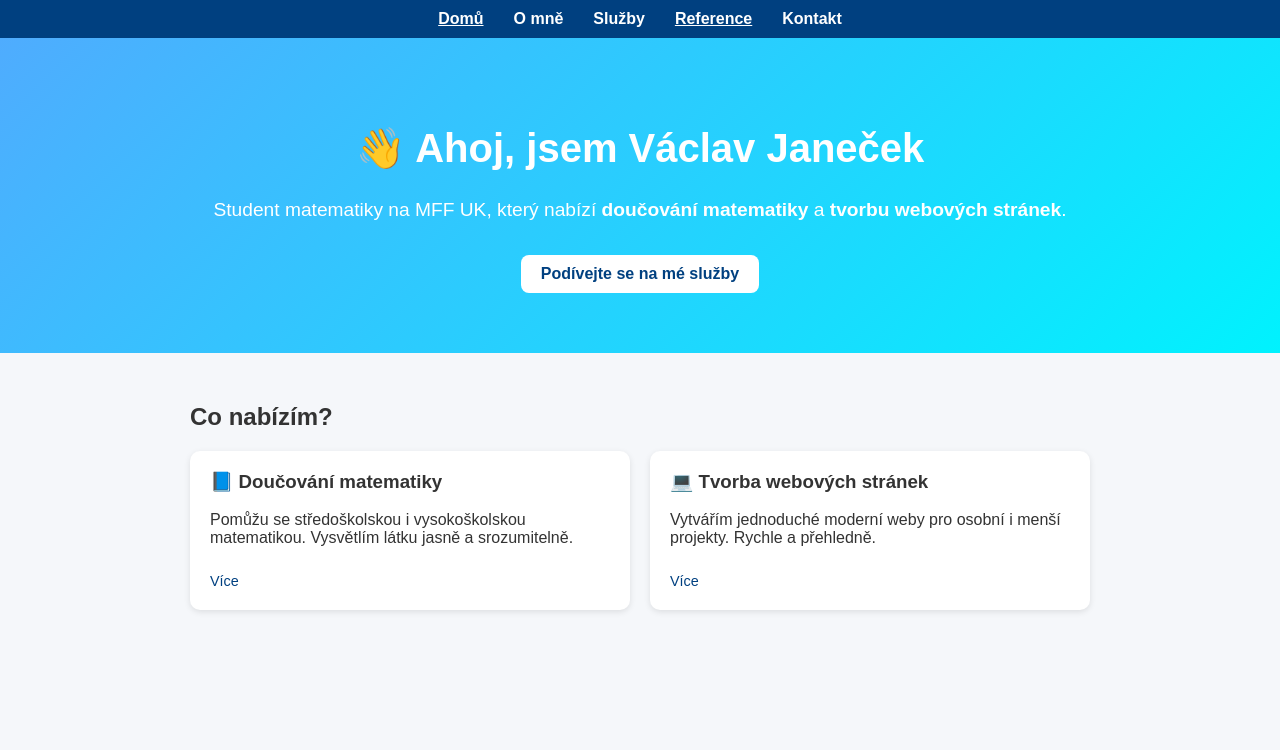
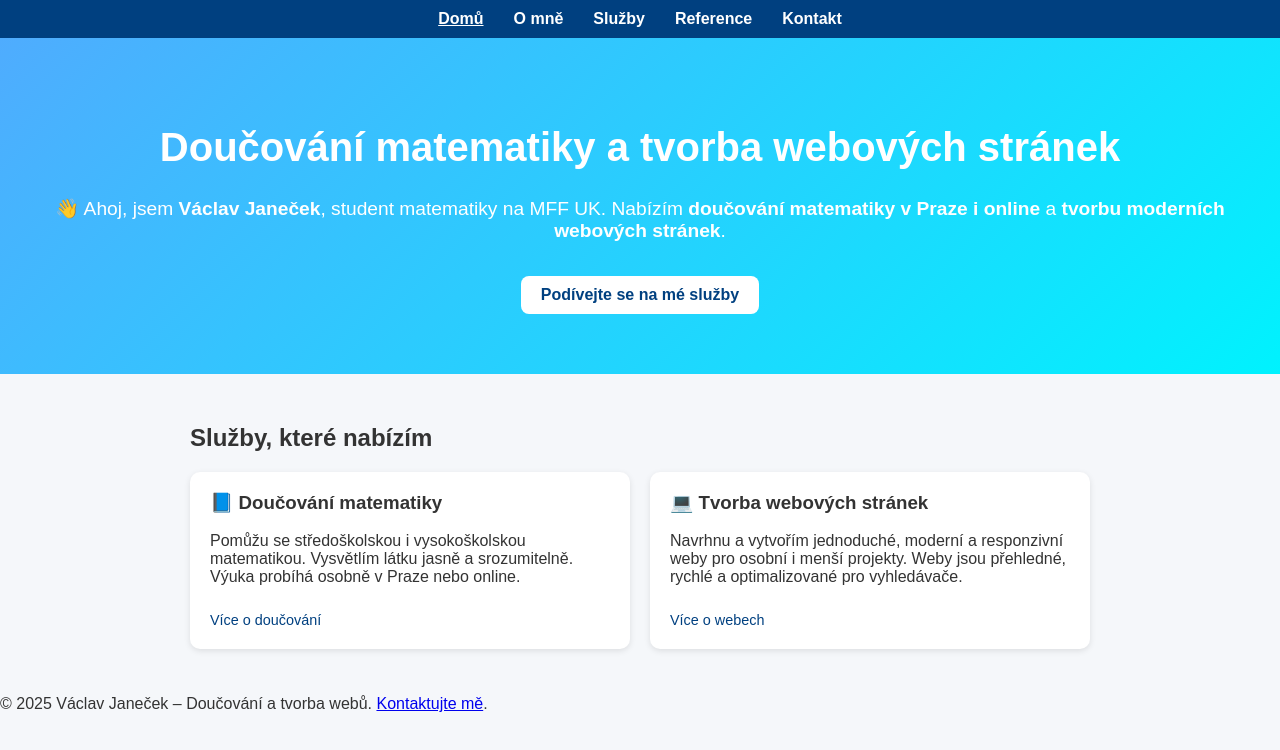
Before and after one commit to vaclavjanec/Dobre-doucovani, a plain HTML site: page index.html in a window 1280 px wide. Drawn offline with Linux system fonts and the light colour scheme.

Commit message:
index.html

```diff
--- a/index.html
+++ b/index.html
@@ -2,7 +2,11 @@
 <html lang="cs">
 <head>
   <meta charset="UTF-8">
-  <title>Václav Janeček - Doučování a tvorba webů</title>
+  <title>Doučování matematiky a tvorba webů | Václav Janeček</title>
+  <meta name="description" content="Doučování matematiky pro středoškoláky i vysokoškoláky a tvorba moderních webových stránek. Václav Janeček, student MFF UK.">
+  <meta name="keywords" content="doučování matematiky, matematika Praha, výuka matematiky online, tvorba webů, webové stránky, Václav Janeček">
+  <meta name="author" content="Václav Janeček">
+  <meta name="viewport" content="width=device-width, initial-scale=1.0">
   <link rel="stylesheet" href="style.css">
 </head>
 <body>
@@ -12,32 +16,41 @@
       <li><a href="index.html" class="active">Domů</a></li>
       <li><a href="o-mne.html">O mně</a></li>
       <li><a href="sluzby.html">Služby</a></li>
-      <li><a href="reference.html" class="active">Reference</a></li>
+      <li><a href="reference.html">Reference</a></li>
       <li><a href="kontakt.html">Kontakt</a></li>
     </ul>
   </nav>
 
   <header>
-    <h1>👋 Ahoj, jsem Václav Janeček</h1>
-    <p>Student matematiky na MFF UK, který nabízí <strong>doučování matematiky</strong> a <strong>tvorbu webových stránek</strong>.</p>
+    <h1>Doučování matematiky a tvorba webových stránek</h1>
+    <p>👋 Ahoj, jsem <strong>Václav Janeček</strong>, student matematiky na MFF UK.
+       Nabízím <strong>doučování matematiky v Praze i online</strong> a
+       <strong>tvorbu moderních webových stránek</strong>.</p>
     <a href="sluzby.html" class="btn">Podívejte se na mé služby</a>
   </header>
 
   <section>
-    <h2>Co nabízím?</h2>
+    <h2>Služby, které nabízím</h2>
     <div class="cards">
       <div class="card">
         <h3>📘 Doučování matematiky</h3>
-        <p>Pomůžu se středoškolskou i vysokoškolskou matematikou. Vysvětlím látku jasně a srozumitelně.</p>
-        <a href="sluzby.html" class="btn-small">Více</a>
+        <p>Pomůžu se středoškolskou i vysokoškolskou matematikou.
+           Vysvětlím látku jasně a srozumitelně. Výuka probíhá osobně v Praze nebo online.</p>
+        <a href="sluzby.html" class="btn-small">Více o doučování</a>
       </div>
       <div class="card">
         <h3>💻 Tvorba webových stránek</h3>
-        <p>Vytvářím jednoduché moderní weby pro osobní i menší projekty. Rychle a přehledně.</p>
-        <a href="sluzby.html" class="btn-small">Více</a>
+        <p>Navrhnu a vytvořím jednoduché, moderní a responzivní weby pro osobní i menší projekty.
+           Weby jsou přehledné, rychlé a optimalizované pro vyhledávače.</p>
+        <a href="sluzby.html" class="btn-small">Více o webech</a>
       </div>
     </div>
   </section>
 
+  <footer>
+    <p>&copy; 2025 Václav Janeček – Doučování a tvorba webů.
+       <a href="kontakt.html">Kontaktujte mě</a>.</p>
+  </footer>
+
 </body>
 </html>
```
